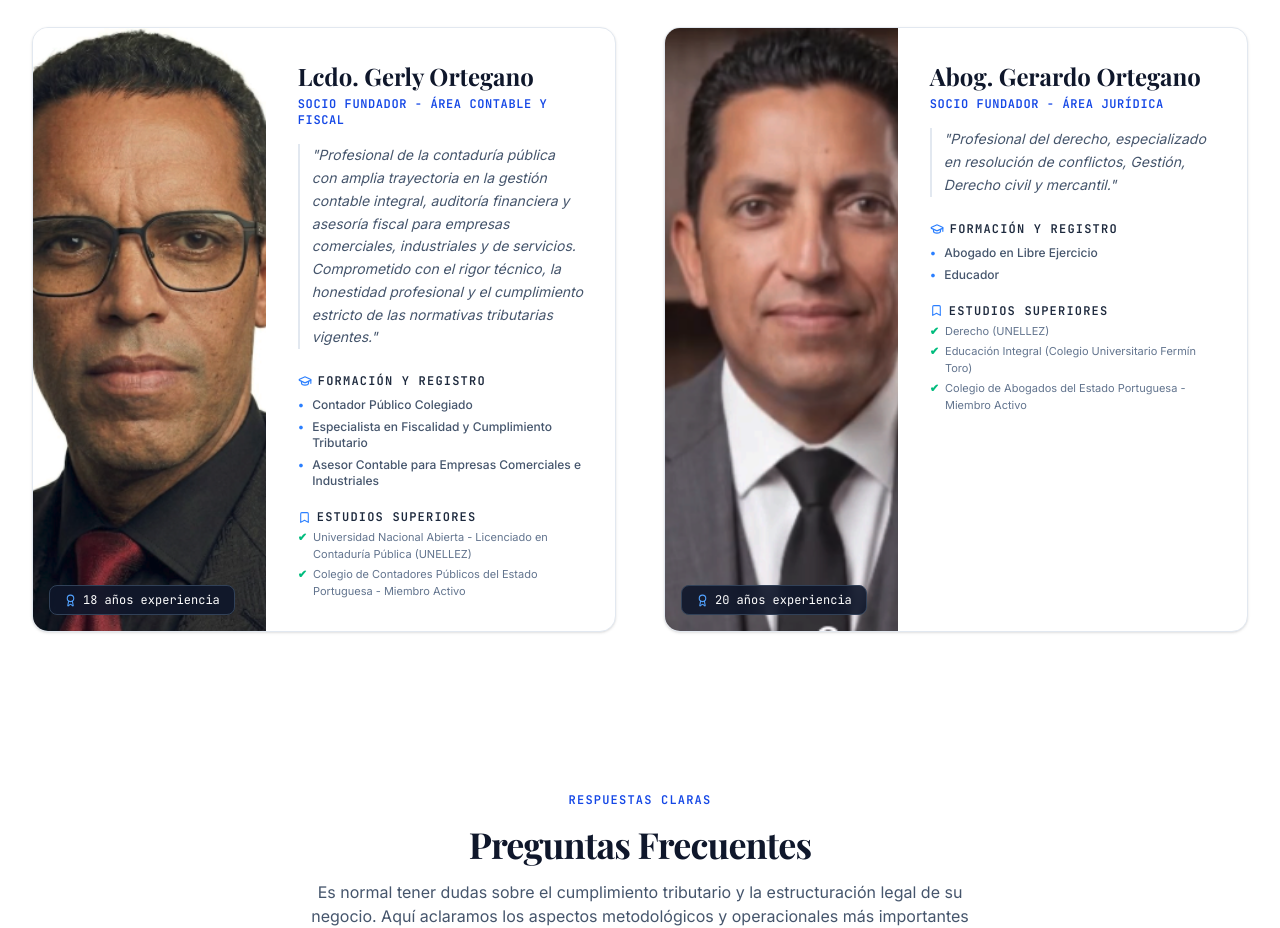
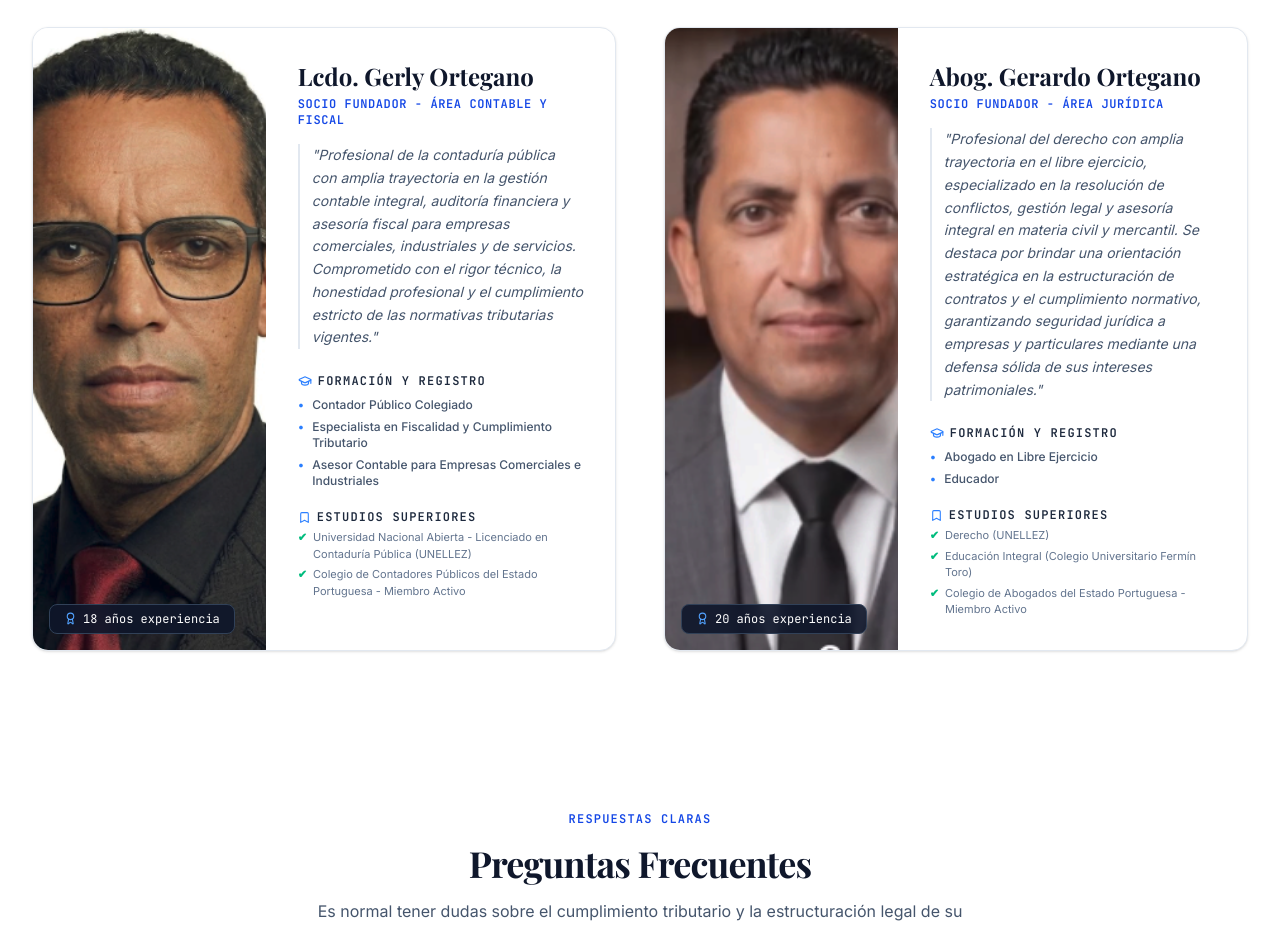
Before and after one commit to orteganoasociados/site, a React (Vite) app: page / in a window 1280 px wide. Shown: the part 2800-3728 px from the top of the page. Built offline with nearby package versions, Linux system fonts and the light colour scheme; a web font is replaced by a local one.

Commit message:
Content: ampliar biografía del socio Gerardo para equilibrio visual

```diff
--- a/src/data.ts
+++ b/src/data.ts
@@ -89,7 +89,7 @@ export const TEAM_MEMBERS: TeamMember[] = [
       'Abogado en Libre Ejercicio',
       'Educador'
     ],
-    bio: 'Profesional del derecho, especializado en resolución de conflictos, Gestión, Derecho civil y mercantil.',
+    bio: 'Profesional del derecho con amplia trayectoria en el libre ejercicio, especializado en la resolución de conflictos, gestión legal y asesoría integral en materia civil y mercantil. Se destaca por brindar una orientación estratégica en la estructuración de contratos y el cumplimiento normativo, garantizando seguridad jurídica a empresas y particulares mediante una defensa sólida de sus intereses patrimoniales.',
     experienceYears: 20,
     education: [
       'Derecho (UNELLEZ)',
```
Also changed, not shown: 4 other files (tests, documents, lock files or other folders).
